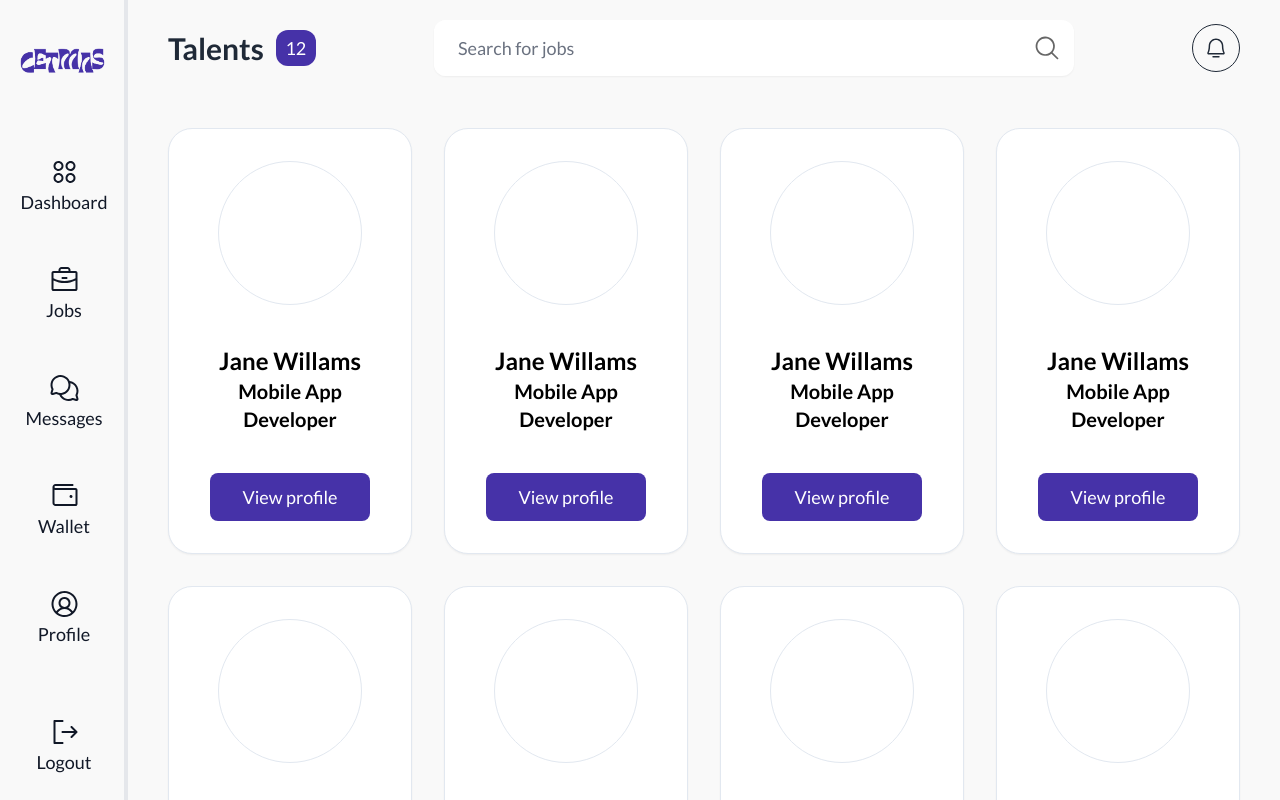
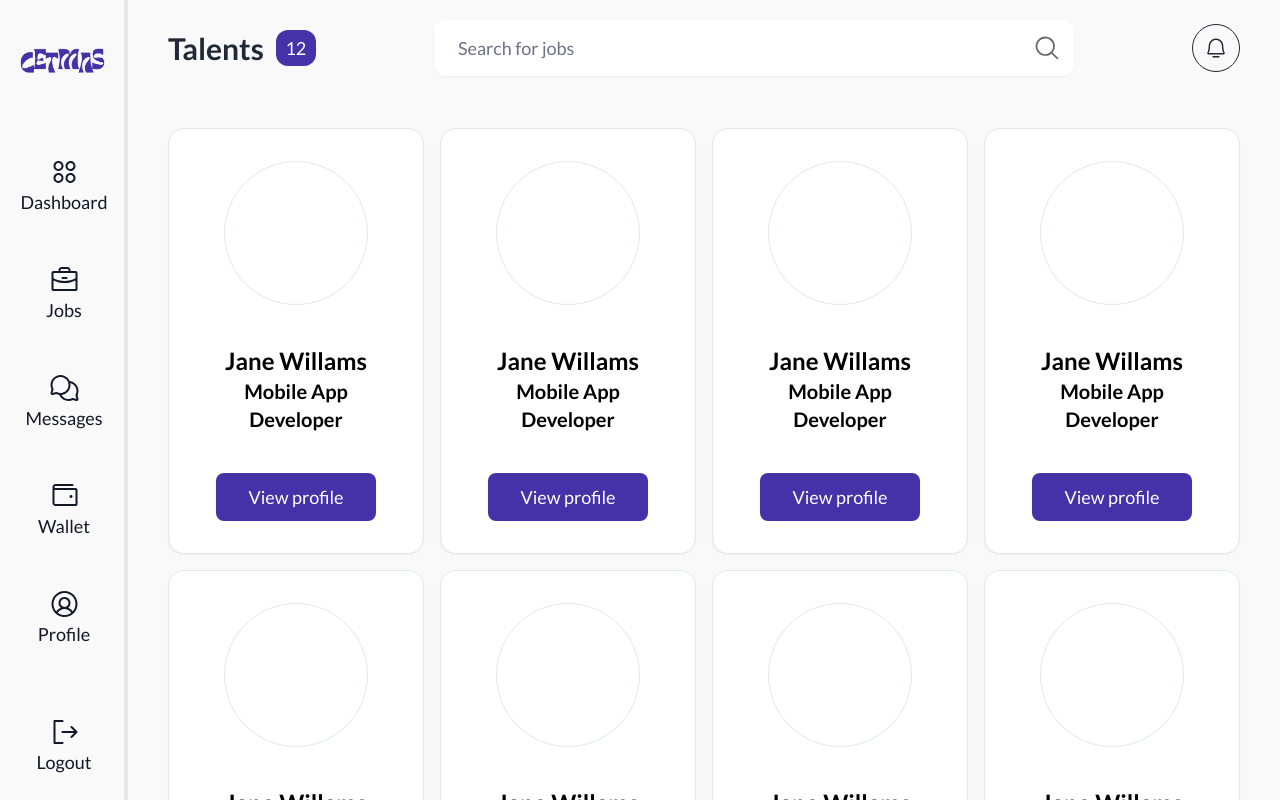
Before and after one commit to springboot20/CETMAS-LANDING-PAGE, a React (Vite) app: page /client/applicants in a window 1280 px wide. Shown: the top 800 px of the page. Built offline with nearby package versions, Linux system fonts and the light colour scheme; a web font is replaced by a local one.

Commit message:
grid gapping reduced and card rounded corners reduced

```diff
--- a/src/pages/dashboard/common/applicants/Applicants.tsx
+++ b/src/pages/dashboard/common/applicants/Applicants.tsx
@@ -5,7 +5,7 @@ export const Applicants: React.FC = () => {
   return (
     <section className="mt-32 px-4 lg:px-10">
       <div className="mx-auto">
-        <div className="grid grid-cols-1 sm:grid-cols-2 md:grid-cols-3 xl:grid-cols-4 gap-8">
+        <div className="grid grid-cols-1 sm:grid-cols-2 md:grid-cols-3 xl:grid-cols-4 gap-4">
           <TalentCard />
           <TalentCard />
           <TalentCard />
@@ -29,7 +29,7 @@ export const TalentCard = () => {
   const { pathname } = useLocation();
 
   return (
-    <div className="p-8 rounded-3xl bg-white border shadow-sm flex flex-col space-y-10 items-center justify-center">
+    <div className="p-8 rounded-2xl bg-white border shadow-sm flex flex-col space-y-10 items-center justify-center">
       <div>
         <div className="h-36 w-36 rounded-full border bg-white"></div>
       </div>
```
